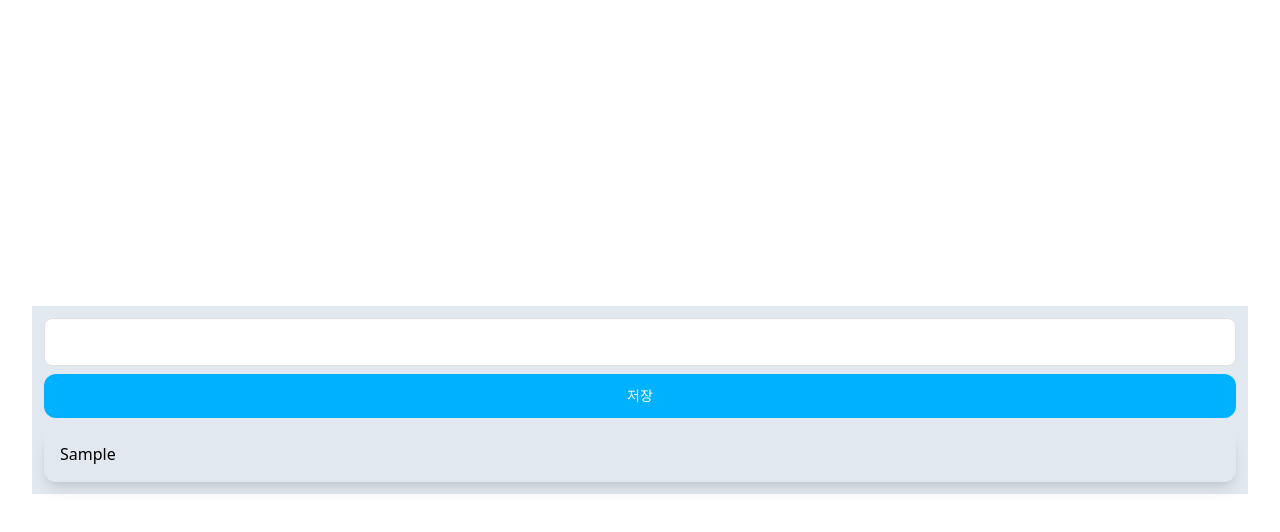
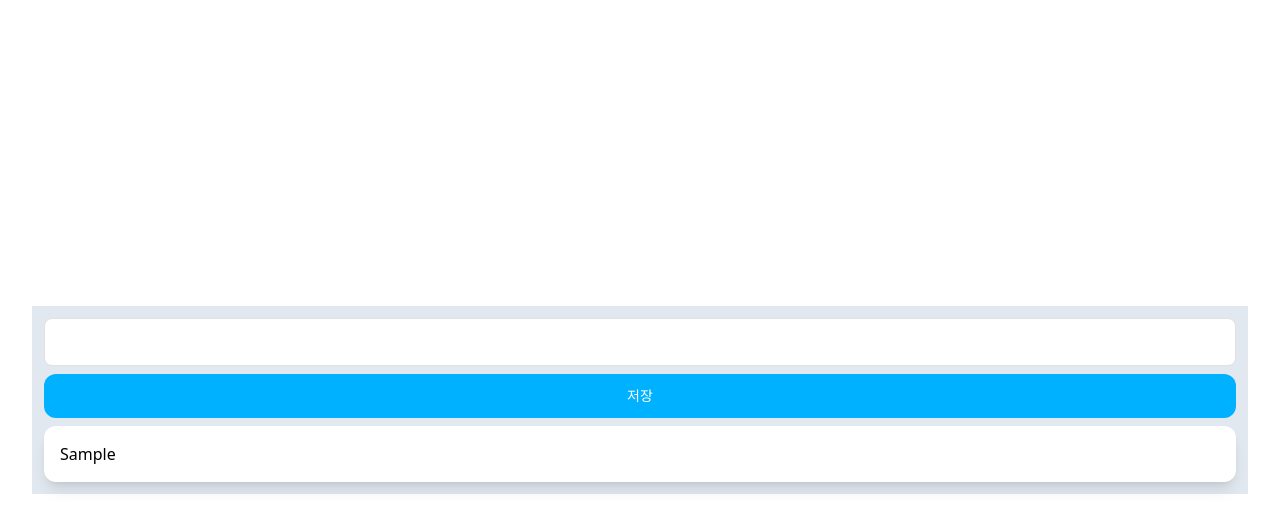
Before and after one commit to cwd3469/Front-OverBrain, a React (Vite) app: page / in a window 1280 px wide. Both pictures are taken after typing "Sample" into the empty fields and a click on the button "저장". Shown: the top 532 px of the page. Built offline with nearby package versions, Linux system fonts and the light colour scheme.

Commit message:
OVB-1 feat : OCard 수정

```diff
--- a/src/components/common/OCard.tsx
+++ b/src/components/common/OCard.tsx
@@ -2,7 +2,7 @@ type Props = {
   children?: React.ReactNode;
 };
 const OCard = ({ children }: Props) => {
-  return <div className="flex flex-col bg-TG000 rounded-xl	shadow-lg p-4">{children}</div>;
+  return <div className="flex flex-col p-4 bg-white shadow-lg bg-TG000 rounded-xl">{children}</div>;
 };
 
 export default OCard;
```
